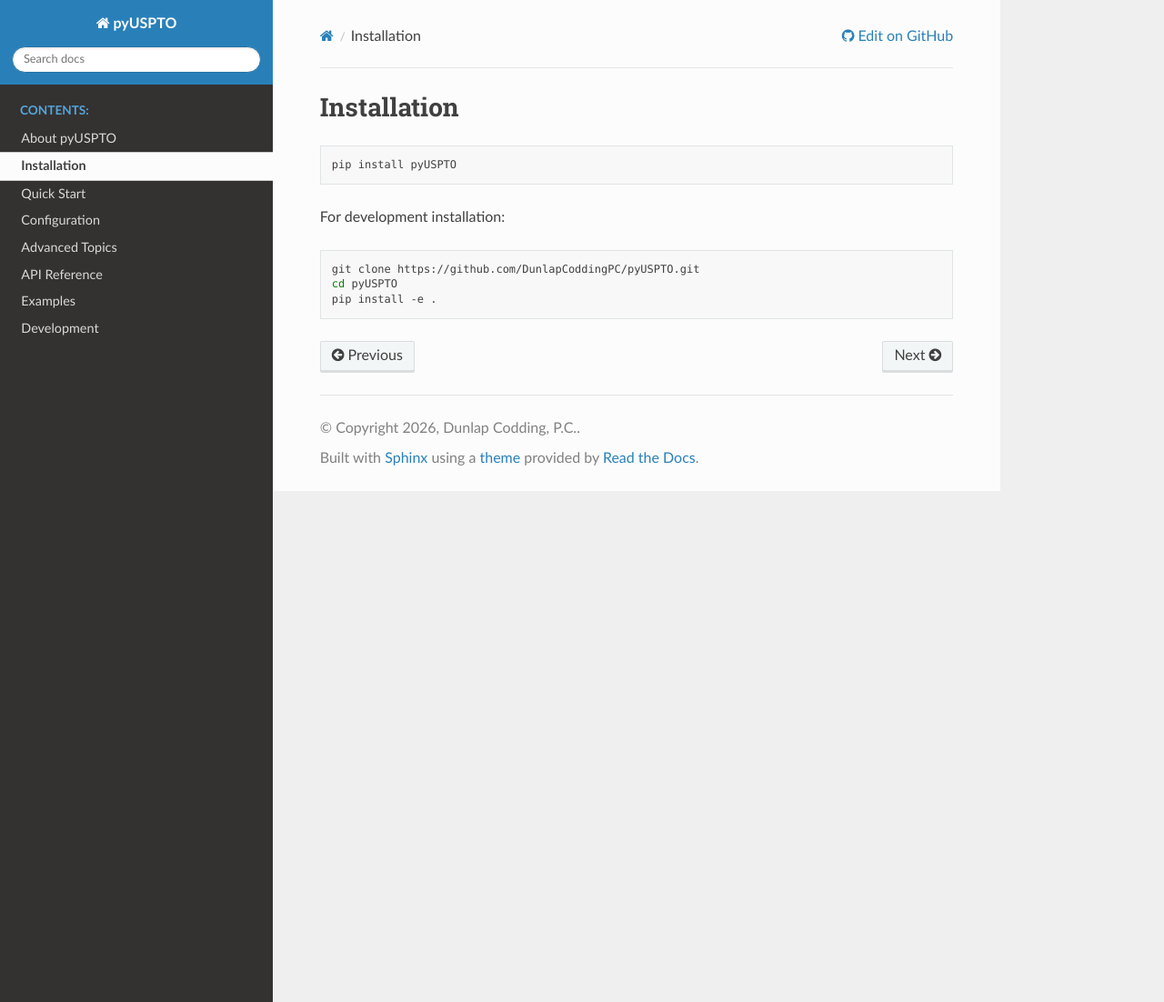
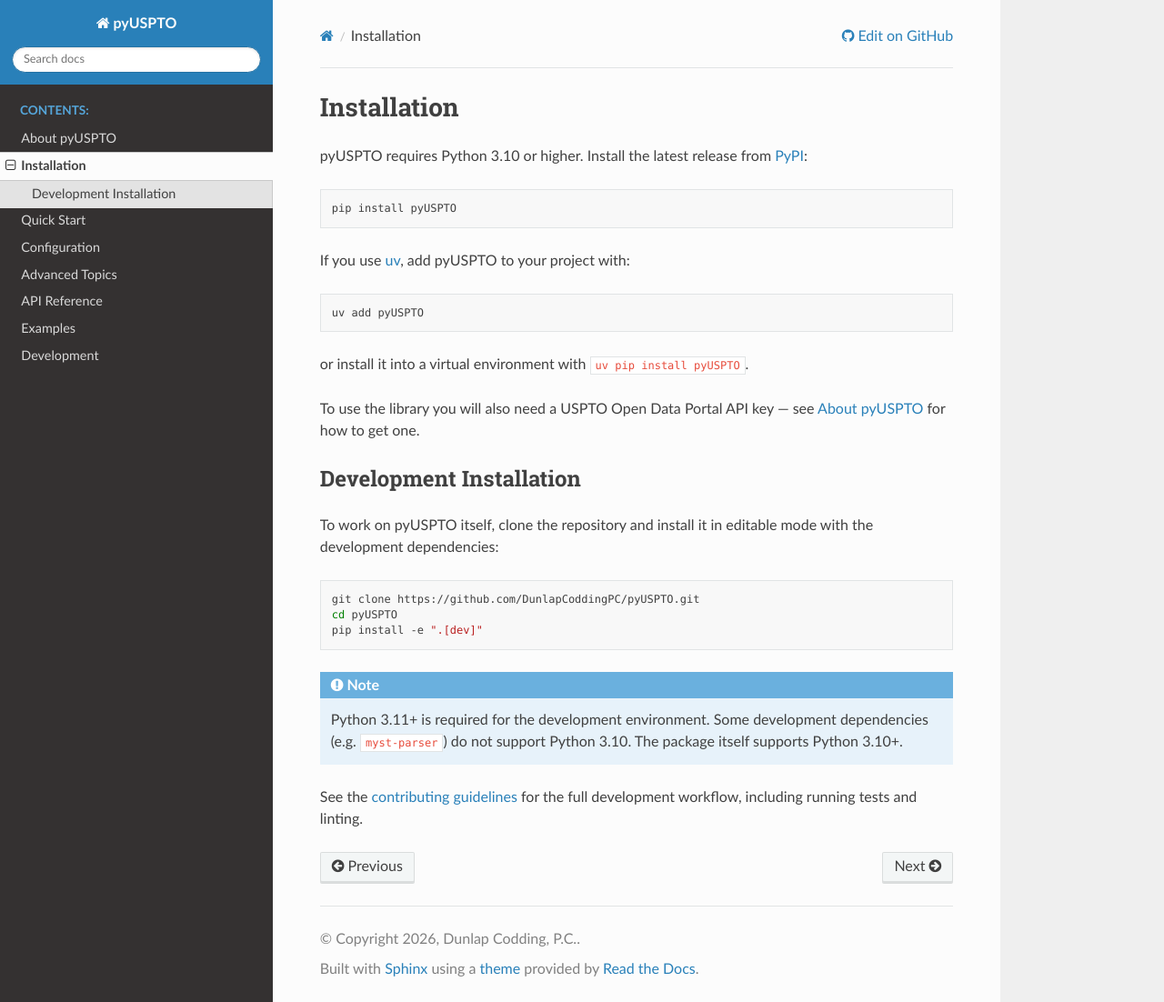
Before and after one commit to DunlapCoddingPC/pyUSPTO, a Sphinx documentation site: the page built from docs/source/installation.rst, in a window 1280 px wide and 1102 px high. Shown: the whole window at 91% size. Built offline with Sphinx 7.4.7 and the Read the Docs theme 3.1.0, drawn with Linux system fonts in a browser that asks for light colours; the version number could not be read and is left out.

Commit message:
docs: refresh README and Sphinx pages
- Fix "United Stated" typo and update old-API retirement note
- Point API key links at the Manage API Key page
- Fix configuration.rst include marker after README heading rename
- Render OA rejections example with literalinclude
- Expand installation page with uv and development setup

```diff
--- a/docs/source/about.rst
+++ b/docs/source/about.rst
@@ -16,8 +16,9 @@
 
 .. note::
 
-   An API key is required to use the ODP APIs. You can register for one at the
-   `USPTO Open Data Portal <https://data.uspto.gov/myodp/landing>`_.
+   An API key is required to use the ODP APIs. You can register for one on the
+   `Manage API Key <https://data.uspto.gov/apikey>`_ page of the
+   `USPTO Open Data Portal <https://data.uspto.gov/home>`_.
 
 Available Clients
 -----------------
--- a/docs/source/configuration.rst
+++ b/docs/source/configuration.rst
@@ -4,4 +4,4 @@
 .. include:: ../../README.md
    :parser: myst_parser.sphinx_
    :start-after: ## Configuration
-   :end-before: ## API Usage Examples
+   :end-before: ## Client Usage Examples
--- a/docs/source/installation.rst
+++ b/docs/source/installation.rst
@@ -1,14 +1,42 @@
 Installation
 ============
+
+pyUSPTO requires Python 3.10 or higher. Install the latest release from
+`PyPI <https://pypi.org/project/pyUSPTO/>`_:
 
 .. code-block:: bash
 
    pip install pyUSPTO
 
-For development installation:
+If you use `uv <https://docs.astral.sh/uv/>`_, add pyUSPTO to your project
+with:
+
+.. code-block:: bash
+
+   uv add pyUSPTO
+
+or install it into a virtual environment with ``uv pip install pyUSPTO``.
+
+To use the library you will also need a USPTO Open Data Portal API key — see
+:doc:`about` for how to get one.
+
+Development Installation
+------------------------
+
+To work on pyUSPTO itself, clone the repository and install it in editable
+mode with the development dependencies:
 
 .. code-block:: bash
 
    git clone https://github.com/DunlapCoddingPC/pyUSPTO.git
    cd pyUSPTO
-   pip install -e .
+   pip install -e ".[dev]"
+
+.. note::
+
+   Python 3.11+ is required for the development environment. Some development
+   dependencies (e.g. ``myst-parser``) do not support Python 3.10. The package
+   itself supports Python 3.10+.
+
+See the :doc:`contributing guidelines <development>` for the full development
+workflow, including running tests and linting.
```
Also changed, not shown: README.md (+3 -3 lines), docs/source/examples/oa_rejections.rst (+5 -5 lines).
